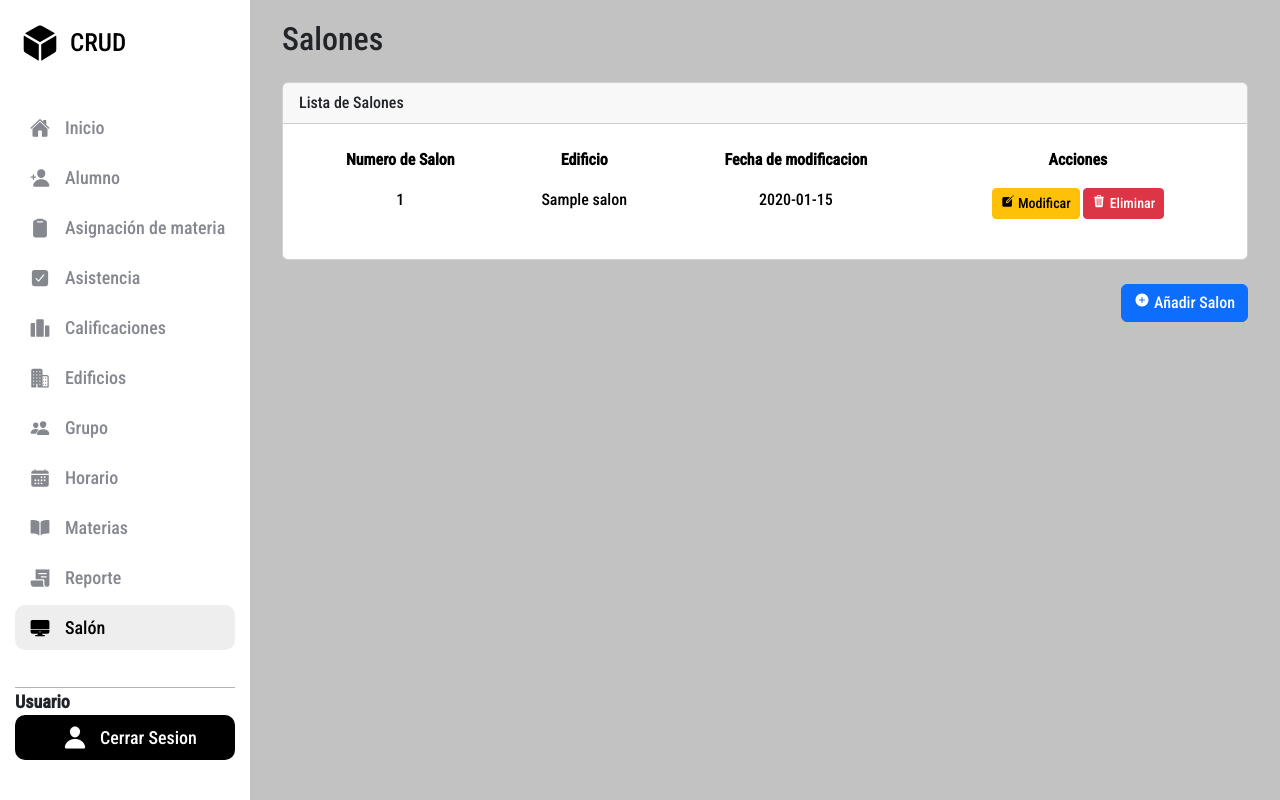
After one commit to VibrantRax/prueba, a Flask app: template templates/salones.html in a window 1280 px wide. The commit adds this page. Run offline with Flask 3, Linux system fonts and the light colour scheme; the template is opened without the code that fills it: most values are stand-ins (such as "Sample title", 1, 10 or a date in 2020).

Commit message:
Add files via upload

```diff
--- a/app.py
+++ b/app.py
@@ -23,6 +23,27 @@ class ConexionMySQL:
         except pymysql.Error as error:
             print(f"Error al conectarse a la base de Datos: {error}")
             return None  # Retorna None si hay un error en la conexión
+
+
+# Clase que gestiona los salones
+
+class SalonesMySQL:
+    @staticmethod
+    def mostrarSalones():
+        try:
+            cone = ConexionMySQL.cconexion()
+            cursor = cone.cursor()
+            cursor.execute("SELECT salon.SalonID, edificio.EdificioNombre, salon.SalonFechaModificacion FROM salon INNER JOIN edificio ON salon.EdificioID = edificio.EdificioID WHERE salon.SalonStatus = 'AC'")
+            miResultado = cursor.fetchall()
+            cone.commit()
+            return miResultado
+
+        except pymysql.Error as error:
+            print(f"Error al mostrar datos: {error}")
+
+        finally:
+            cursor.close()
+            cone.close()
 
 # Clase que gestiona los edificios
 class EdificiosMySQL:
@@ -202,14 +223,18 @@ class MateriasMySQL:
             cone.close()  # Cerrar la conexión
 
 # Rutas
+
+#inicio de sesion
 @app.route('/')
 def inicio_sesion():
     return render_template('inicio_sesion.html')
 
+#principal
 @app.route('/principal', methods=['GET', 'POST'])
 def principal():
     return render_template('principal.html')
 
+#materias
 @app.route('/materias', methods=['GET', 'POST'])
 def materias():
     if request.method == 'POST':
@@ -241,8 +266,16 @@ def materias():
 
     return render_template('materias.html', materias=lista_materias)
 
+#salones
+@app.route('/salones', methods=['GET', 'POST'])
+def salones():
 
+    lista_salones = SalonesMySQL.mostrarSalones()
+    lista_edificios = EdificiosMySQL.mostrarEdificios()
 
+    return render_template('salones.html', salones=lista_salones, edificios=lista_edificios)
+
+#edificios
 @app.route('/edificios', methods=['GET', 'POST'])
 def edificios():
     if request.method == 'POST':
--- a/templates/edificios.html
+++ b/templates/edificios.html
@@ -87,7 +87,7 @@
                     </a>
                 </li>
                 <li>
-                    <a href="#">
+                    <a href="salones">
                         <ion-icon name="desktop"></ion-icon>
                         <span>Salón</span>
                     </a>
--- a/templates/materias.html
+++ b/templates/materias.html
@@ -1,5 +1,5 @@
 <!DOCTYPE html>
-<html lang="es">
+<html lang="en">
 <head>
     <meta charset="UTF-8">
     <meta name="viewport" content="width=device-width, initial-scale=1.0">
@@ -88,7 +88,7 @@
                     </a>
                 </li>
                 <li>
-                    <a href="#">
+                    <a href="salones">
                         <ion-icon name="desktop"></ion-icon>
                         <span>Salón</span>
                     </a>
--- a/templates/principal.html
+++ b/templates/principal.html
@@ -88,7 +88,7 @@
                     </a>
                 </li>
                 <li>
-                    <a href="#">
+                    <a href="salones">
                         <ion-icon name="desktop"></ion-icon>
                         <span>Salón</span>
                     </a>
--- /dev/null
+++ b/templates/salones.html
@@ -0,0 +1,219 @@
+<!DOCTYPE html>
+<html lang="en">
+<head>
+    <meta charset="UTF-8">
+    <meta name="viewport" content="width=device-width, initial-scale=1.0">
+    <title>Salones</title>
+
+    <link href="https://cdn.jsdelivr.net/npm/bootstrap@5.3.3/dist/css/bootstrap.min.css" rel="stylesheet" integrity="sha384-QWTKZyjpPEjISv5WaRU9OFeRpok6YctnYmDr5pNlyT2bRjXh0JMhjY6hW+ALEwIH" crossorigin="anonymous">
+
+    <script type="module" src="https://unpkg.com/ionicons@7.1.0/dist/ionicons/ionicons.esm.js"></script>
+    <script nomodule src="https://unpkg.com/ionicons@7.1.0/dist/ionicons/ionicons.js"></script>
+
+    <link href="{{ url_for('static', filename='css/style.css') }}" rel="stylesheet">
+
+    <script src="https://cdn.jsdelivr.net/npm/bootstrap@5.3.3/dist/js/bootstrap.bundle.min.js" integrity="sha384-YvpcrYf0tY3lHB60NNkmXc5s9fDVZLESaAA55NDzOxhy9GkcIdslK1eN7N6jIeHz" crossorigin="anonymous"></script>
+
+</head>
+<body>
+    <!-- barra lateral -->
+    <div class="barra-lateral">
+
+        <div>
+            <div class="nombre-pagina">
+                <ion-icon id="box" name="cube"></ion-icon>
+                <Span>CRUD</Span>
+            </div>
+        </div>
+
+        <nav class="navegacion">
+            <ul class="navbar-nav">
+                <li>
+                    <a href="principal">
+                        <ion-icon name="home"></ion-icon>
+                        <span>Inicio</span>
+                    </a>
+                </li>
+                <li>
+                    <a href="#">
+                        <ion-icon name="person-add"></ion-icon>
+                        <span>Alumno</span>
+                    </a>
+                </li>
+                <li>
+                    <a href="#">
+                        <ion-icon name="clipboard"></ion-icon>
+                        <span>Asignación de materia</span>
+                    </a>
+                </li>
+                <li>
+                    <a href="#">
+                        <ion-icon name="checkbox"></ion-icon>
+                        <span>Asistencia</span>
+                    </a>
+                </li>
+                <li>
+                    <a href="#">
+                        <ion-icon name="podium"></ion-icon>
+                        <span>Calificaciones</span>
+                    </a>
+                </li>
+                <li>
+                    <a href="edificios">
+                        <ion-icon name="business"></ion-icon>
+                        <span>Edificios</span>
+                    </a>
+                </li>
+                <li>
+                    <a href="#">
+                        <ion-icon name="people"></ion-icon>
+                        <span>Grupo</span>
+                    </a>
+                </li>
+                <li>
+                    <a href="#">
+                        <ion-icon name="calendar"></ion-icon>
+                        <span>Horario</span>
+                    </a>
+                </li>
+                <li>
+                    <a href="materias">
+                        <ion-icon name="book"></ion-icon>
+                        <span>Materias</span>
+                    </a>
+                </li>
+                <li>
+                    <a href="#">
+                        <ion-icon name="receipt"></ion-icon>
+                        <span>Reporte</span>
+                    </a>
+                </li>
+                <li>
+                    <a class="activo">
+                        <ion-icon name="desktop"></ion-icon>
+                        <span>Salón</span>
+                    </a>
+                </li>
+            </ul>
+        </nav>
+
+        <div class="linea"></div>
+
+        <div>
+            <div class="usuario">
+                <div class="info-usuario">
+                    <div class="nombre-email">
+                        <span class="nombre"><b>Usuario</b></span>
+                    </div>
+                    <a href="/"  class="boton">
+                        <ion-icon name="person"></ion-icon>
+                        <span>Cerrar Sesion</span>
+                    </a>
+                </div>
+            </div>
+        </div>
+     </div>
+
+     </div>
+
+     <main>
+        <div class="container-fluid">
+            <div class="row">
+                <div class="col-md-12 d-flex justify-content-between align-items-center mb-3">
+                    <h2>Salones</h2>
+                </div>
+                <!--Formulario de salones-->
+                <div class="col-md-12 collapse mb-4" id="formSalones">
+                    <div class="card">
+                        <div class="card-header">
+                            Formulario Salones
+                        </div>
+                        <div class="card-body">
+                            <form action="POST">
+                                <div class="row mb-3">
+                                    <div class="col-md-6 col-sm-12">
+                                        <label for="salon" class="form-label">Salon</label>
+                                        <input type="number" id="salon" name="salon" class="form-control" required>
+                                    </div>
+                                    <div class="col-md-6 col-sm-12">
+                                        <label for="edificio"> Edificio</label>
+                                        <select id="edificio" name="edificio" required>
+                                            {% for edificio in edificios %}
+                                                <option value="{{ edificio[0] }}">{{ edificio[1] }}</option>
+                                            {% endfor %}
+                                        </select>
+                                    </div>
+                                </div>
+                                <div class="d-flex justify-content-end">
+                                    <div class="btn-group" role="group" aria-label="Basic mixed styles example">
+                                        <button type="submit" name="guardar" class="btn btn-success">Guardar</button>
+                                    </div>
+                                </div>
+                            </form>
+                        </div>
+                    </div>
+                </div>
+
+                <!--Lista de salones-->
+                <div class="col-md-12 mb-4">
+                    <div class="card">
+                        <div class="card-header">
+                            Lista de Salones
+                        </div>
+                        <div class="card-body">
+                            <table class="table table-hover table-borderless">
+                                <thead>
+                                    <tr>
+                                        <th scope="col" class="text-center">
+                                            <b>Numero de Salon</b>
+                                        </th>
+                                        <th scope="col" class="text-center">
+                                            <b>Edificio</b>
+                                        </th>
+                                        <th scope="col" class="text-center">
+                                            <b>Fecha de modificacion</b>
+                                        </th>
+                                        <th scope="col" class="text-center">
+                                            <b>Acciones</b>
+                                        </th>
+                                    </tr>
+                                </thead>
+                                <tbody>
+                                    {% for salon in salones %}
+                                        <td class="text-center">{{ salon[0] }}</td>
+                                        <td class="text-center">{{ salon[1] }}</td>
+                                        <td class="text-center">{{ salon[2].strftime('%d/%m/%Y') }}</td>
+                                        <td class="text-center">
+                                            <button class="btn btn-warning btn-sm" data-bs-toggle="modal" data-bs-target="#editModal"
+                                                        data-id="{{ salon[0] }}" data-salon="{{ salon[1] }}">
+                                                        <ion-icon name="create"></ion-icon> Modificar
+                                                </button>
+                                                <button class="btn btn-danger btn-sm" data-bs-toggle="modal" data-bs-target="#eliminarModal"
+                                                        data-id="{{ salon[0] }}" data-salon="{{ salon[1] }}">
+                                                        <ion-icon name="trash"></ion-icon> Eliminar
+                                                </button>
+                                        </td>
+                                    {% endfor %}
+                                </tbody>
+                            </table>
+                        </div>
+                    </div>
+                </div>
+                <div class="col-md-12 d-flex justify-content-between align-items-center mb-3">
+                    <div></div>
+                    <button class="btn btn-primary" type="button" data-bs-toggle="collapse" data-bs-target="#formSalones" aria-expanded="false" aria-controls="formSalones">
+                        <ion-icon name="add-circle"></ion-icon> Añadir Salon
+                    </button>
+                </div>
+            </div>
+        </div>
+     </main>
+
+     <div class="menu">
+        <ion-icon name="menu-outline"></ion-icon>
+        <ion-icon name="close-outline"></ion-icon>
+    </div>
+
+    <script src="{{ url_for('static', filename='js/scripts.js') }}"></script>
+</body>
+</html>
```
